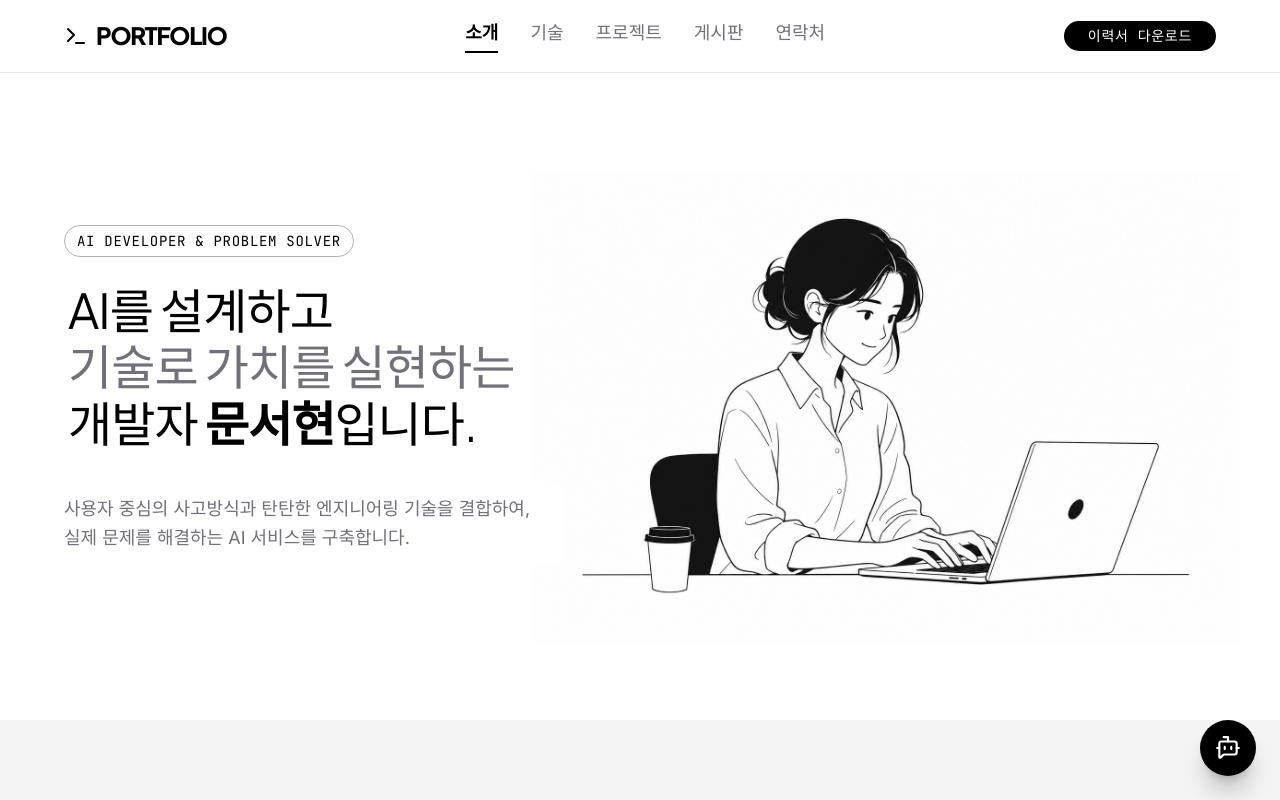
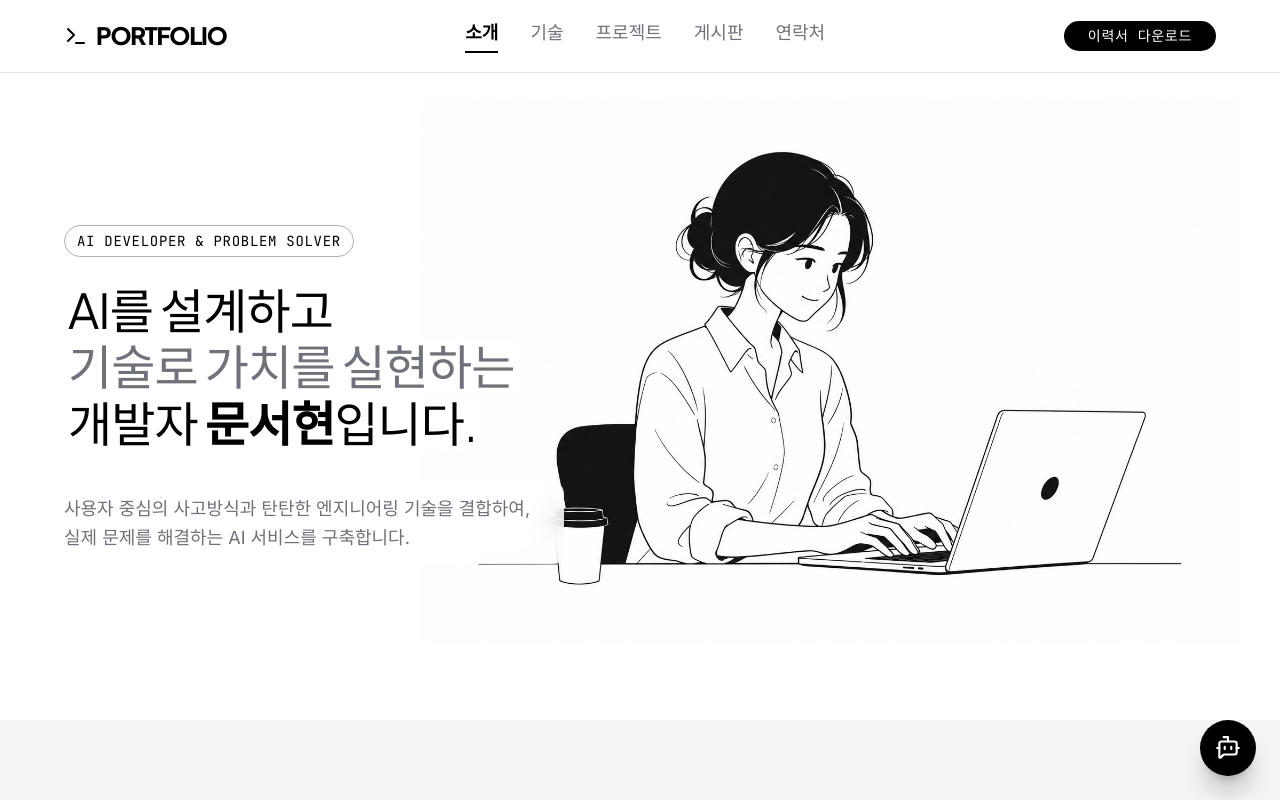
Before and after one commit to seohyeonmun/Seohyeon-s-Portfolio, a React (Vite) app: page / in a window 1280 px wide. Shown: the top 800 px of the page. Built offline with nearby package versions, Linux system fonts and the light colour scheme.

Commit message:
feat(Hero): Adjust hero image dimensions and positioning
Increase the width and height of the hero image container and the image itself to better fit its designated area. This improves the visual presentation and ensures the image scales appropriately across different screen sizes.

```diff
--- a/src/components/Hero.tsx
+++ b/src/components/Hero.tsx
@@ -5,10 +5,10 @@ export function Hero() {
     <section className="min-h-[90svh] relative flex items-center pt-[72px] bg-white text-black overflow-hidden" id="intro">
       <div className="max-w-[var(--spacing-container-max)] w-full mx-auto px-gutter relative z-10 h-full flex flex-col justify-center">
         {/* Image on the right (constrained to wrapper on large screens) */}
-        <div className="absolute right-0 bottom-0 top-0 w-[140%] md:w-[75%] lg:w-[65%] z-0 flex items-end justify-end pointer-events-none">
+        <div className="absolute right-0 bottom-0 top-0 w-[150%] md:w-[85%] lg:w-[75%] z-0 flex items-end justify-end pointer-events-none">
           <img
             alt="문서현 개발자 프로필 사진"
-            className="w-full h-auto max-h-[95%] object-contain object-right-bottom mix-blend-multiply opacity-50 md:opacity-100"
+            className="w-full h-auto max-h-[110%] object-contain object-right-bottom mix-blend-multiply opacity-50 md:opacity-100"
             src="/profile.png"
           />
         </div>
```
